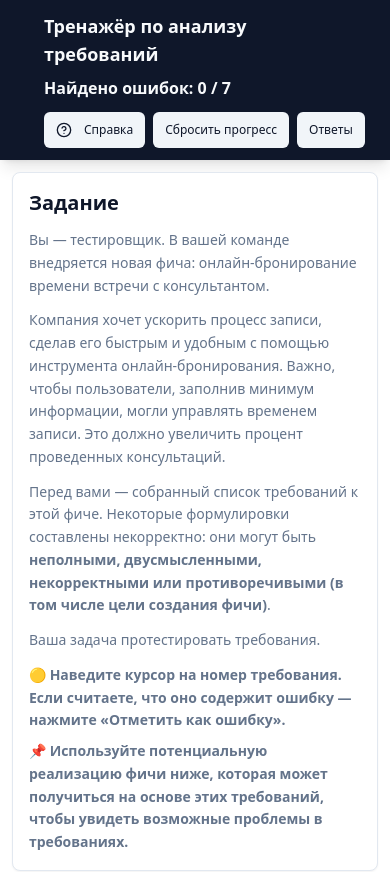
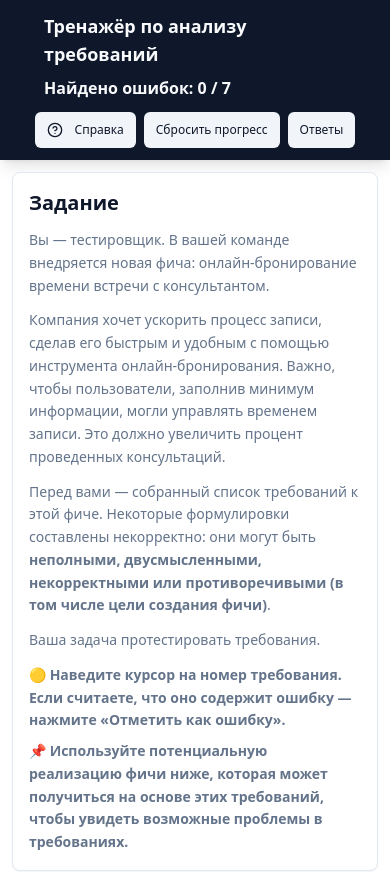
Before and after one commit to DrDoom74/requirement-trainer-time-slot, a React (Vite) app: page / in a window 390 px wide. Shown: the top 872 px of the page. Built offline with nearby package versions, Linux system fonts and the light colour scheme.

Commit message:
Fix: Center header buttons on mobile
Center-align header buttons ("Help", "Reset progress", "Answers") on mobile devices for better visual appearance.

```diff
--- a/src/pages/Index.tsx
+++ b/src/pages/Index.tsx
@@ -1,3 +1,4 @@
+
 import React, { useState, useCallback, useEffect } from 'react';
 import RequirementsSection from '../components/RequirementsSection';
 import ImplementationSection from '../components/ImplementationSection';
@@ -108,7 +109,7 @@ const Index = () => {
               Найдено ошибок: {foundErrors.length} / 7
             </div>
           </div>
-          <div className="flex gap-2 md:gap-3 w-full sm:w-auto">
+          <div className="flex gap-2 md:gap-3 w-full sm:w-auto justify-center sm:justify-end">
             <HelpDialog />
             <Button
               variant="secondary"
```
